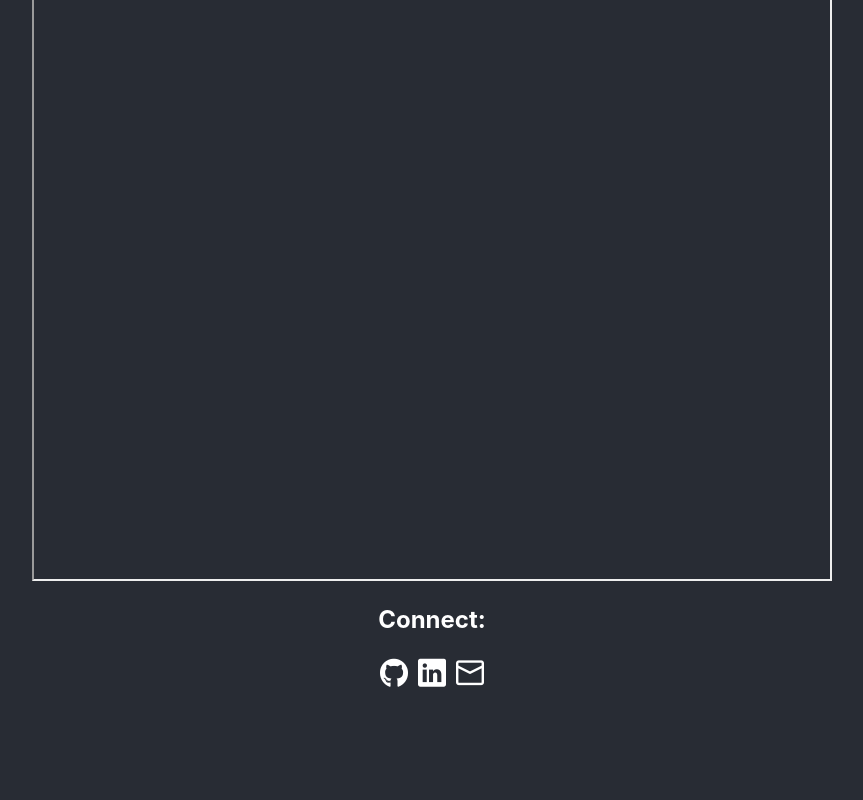
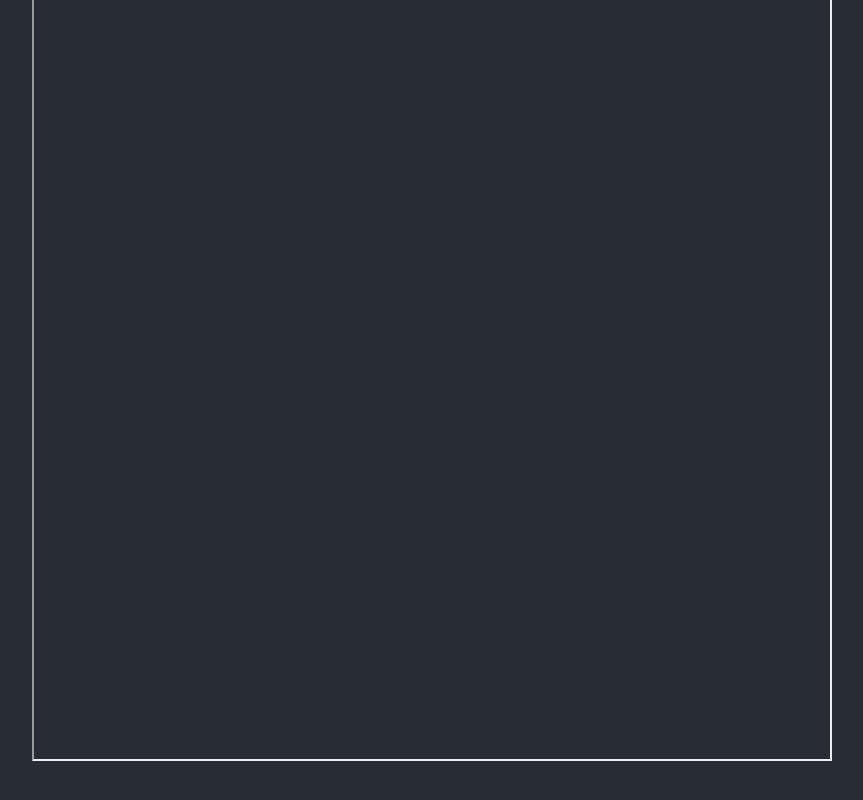
Before and after one commit to iammattlewis/react-portfolio, a React (Create React App) app: page / in a window 1280 px wide. Shown: the part 1954-2754 px from the top of the page, without its empty margins (208-1071 px from the left). Before the commit the page ends 2646 px from the top, so only its background shows below. Built offline with nearby package versions, Linux system fonts and the light colour scheme.

Commit message:
Updated CSS
Added padding so the menubar would no longer cover the headers when scrolling.

```diff
--- a/src/App.css
+++ b/src/App.css
@@ -6,6 +6,13 @@
   text-align: center;
   min-height: 100vh;
   color: white;
+}
+
+#projects,
+#about,
+#experience,
+#connect {
+  padding-top: 60px;
 }
 
 .container p {
@@ -29,6 +36,7 @@
 .social-icons {
   display: flex;
   justify-content: center;
+  padding-bottom: 50px;
 }
 
 .row {
```
